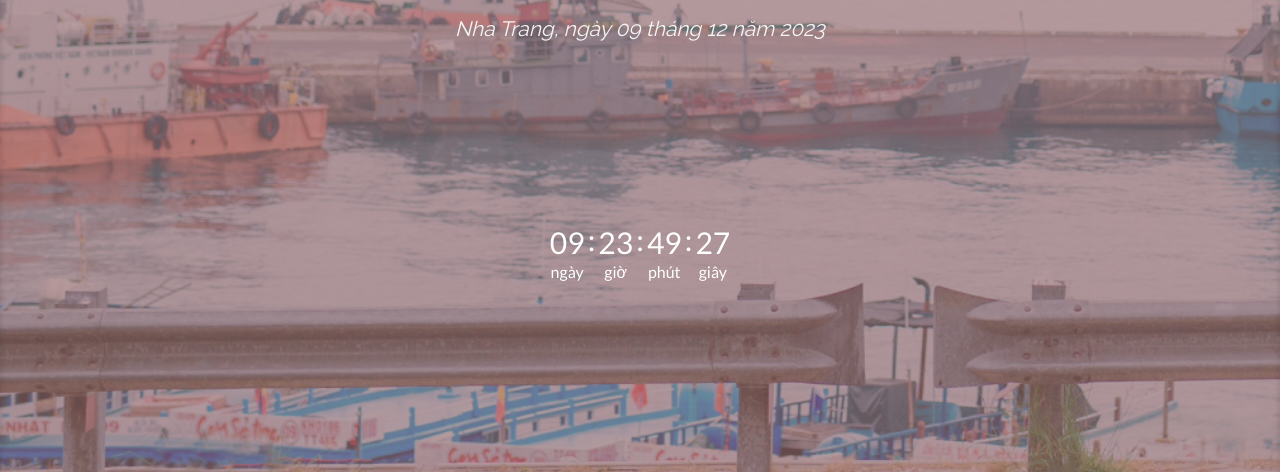
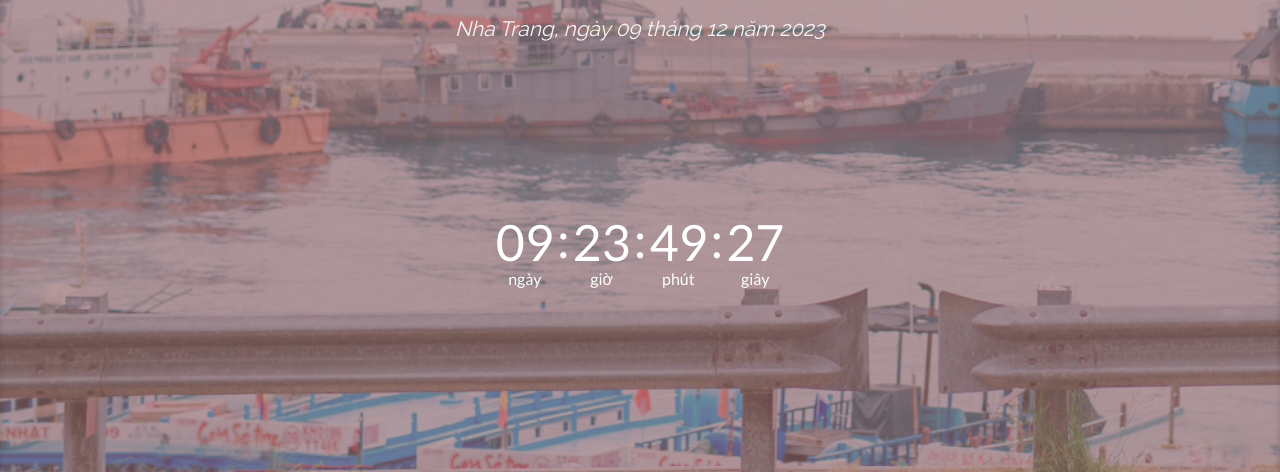
Before and after one commit to gemzruby/wedding-invitation, a plain HTML site: page index.html in a window 1280 px wide. Shown: the part 686-1158 px from the top of the page. Drawn offline with nearby package versions, Linux system fonts and the light colour scheme; a script that the page names is missing; a web font is replaced by a local one.

```diff
--- a/css/jquery.countdown.css
+++ b/css/jquery.countdown.css
@@ -10,12 +10,12 @@ ul#countdown li {
 	display: inline-block;
 }
 ul#countdown li span {
-	font-size: 30px;
+	font-size: 50px;
 	font-weight: 500;
 	line-height: 30px;
 }
 ul#countdown li.separator {
-	font-size: 30px;
+	font-size: 50px;
 	line-height: 25px;
 	vertical-align: top;
 }
--- a/index.html
+++ b/index.html
@@ -34,7 +34,6 @@
       <div class="preloader">
         <img src="image/favicon.png" alt="Flower" />
       </div>
-      <audio src="music.mp3" autoplay></audio>
     </div>
     <div class="header-wrapper" id="home">
       <section class="hero is-large">
--- a/js/custom.js
+++ b/js/custom.js
@@ -51,6 +51,7 @@ $(document).ready(function($) {
   $(".preloader-wrapper").fadeOut();
   $("body").removeClass("preloader-site");
 });
+
 $(window).load(function() {
   var Body = $("body");
   Body.addClass("preloader-site");
```
